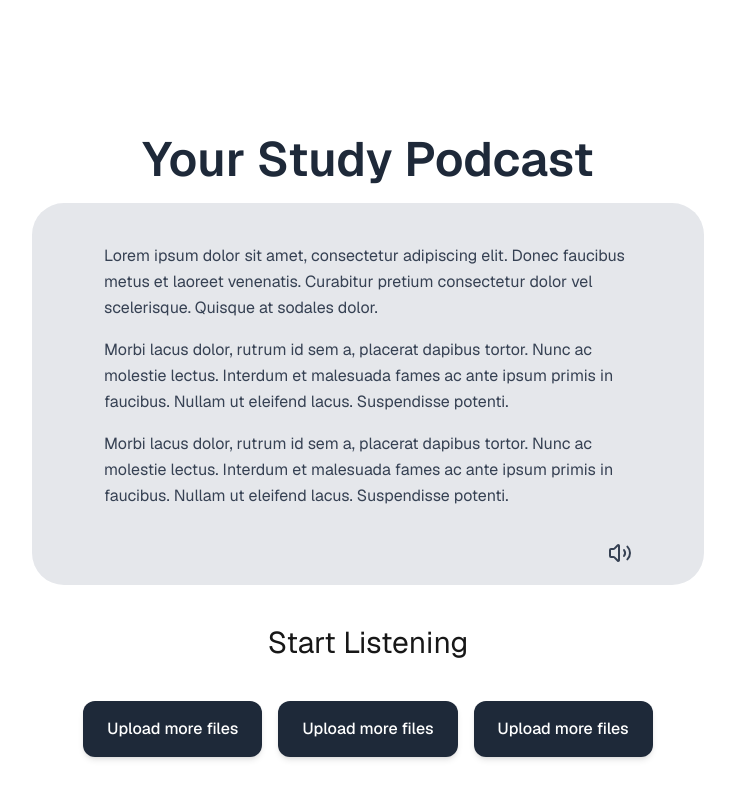
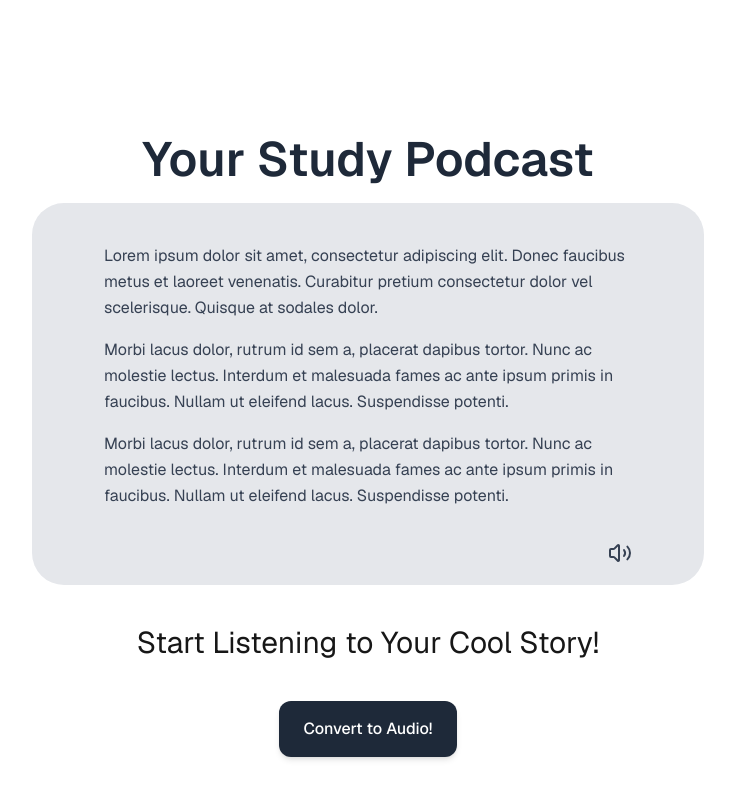
Before and after one commit to laurensgalarza/VoiceNotes, a Next.js app in the folder voicenotes/: page / in a window 1280 px wide. Shown: the part 2320-3120 px from the top of the page, without its empty margins (272-1007 px from the left). Built offline with nearby package versions, Linux system fonts and the light colour scheme.

Commit message:
Add audio integration and button to result.js. should be the completed files.

```diff
--- a/voicenotes/src/app/api copy/generateStory/route.js
+++ /dev/null
@@ -1,23 +0,0 @@
-//route.js that configures the openrouter api call
-export async function POST(req) {
-    const { prompt } = await req.json();
-    const response = await fetch("https://openrouter.ai/api/v1/chat/completions", {
-    method: "POST",
-    headers: {
-        "Authorization": "Bearer ${process.env.local.OPENROUTER_API_KEY}",
-        "Content-Type": "application/json"
-    },
-        body: JSON.stringify({
-        model: "deepseek/deepseek-r1:free",
-        messages: [
-            {
-            role: "user",
-            content: prompt
-            }
-    ]
-    })
-    })
-
-    const data = await response.json();
-    return Response.json(data)
-}
--- a/voicenotes/src/app/api/generateStory/route.js
+++ b/voicenotes/src/app/api/generateStory/route.js
@@ -3,7 +3,7 @@
 let currentStoryOutput = ""
 export async function POST(req) {
 
-    try{
+    try {
         const {
             topic,
             fileTexts, //file array
@@ -15,15 +15,15 @@ export async function POST(req) {
 
         const inputText = [];
 
-    if (topic){
+        if (topic) {
             inputText.push("Topic: " + topic)
         }
-    if(Array.isArray(fileTexts) && fileTexts.length > 0){
+        if (Array.isArray(fileTexts) && fileTexts.length > 0) {
             inputText.push("Uploaded File Content: \n" + fileTexts.join("\n\n"))
         }
 
-    if (inputText.length === 0){
-        return new Response(JSON.stringify({error: "No topic or file uploaded"}), {status: 400})
+        if (inputText.length === 0) {
+            return new Response(JSON.stringify({ error: "No topic or file uploaded" }), { status: 400 })
         }
 
 
@@ -41,6 +41,7 @@ export async function POST(req) {
 
     Begin:
     `
+        console.log("OPENROUTER KEY:", process.env.OPENROUTER_API_KEY);
         const response = await fetch("https://openrouter.ai/api/v1/chat/completions", {
             method: "POST",
             headers: {
@@ -58,19 +59,21 @@ export async function POST(req) {
             })
         })
 
+        console.log("API status:", response.status);
+        const data = await response.json();
+        console.log("API response:", data);
 
-    const data = await response.json();
         const story = data.choices?.[0]?.message?.content;
 
-    if(!story){
-        return new Response(JSON.stringify({error: "No story generated"}), {status: 500})
+        if (!story) {
+            return new Response(JSON.stringify({ error: "No story generated" }), { status: 500 })
         }
 
-    return new Response(JSON.stringify({story}), {status:200})
+        return new Response(JSON.stringify({ story }), { status: 200 })
 
     }
-    catch(error){
+    catch (error) {
         alert(error)
-        return new Response(JSON.stringify({error: "Story Generation Failed"}), {status: 500})
+        return new Response(JSON.stringify({ error: "Story Generation Failed" }), { status: 500 })
     }
 }
--- a/voicenotes/src/app/frontend/result.js
+++ b/voicenotes/src/app/frontend/result.js
@@ -1,18 +1,57 @@
-//resulting podcast section
-"use client"
-import React, {useState, useEffect} from "react";
-import { Volume2 } from 'lucide-react';
-export default function Result({story}) {
+// resulting podcast section
+"use client";
+import React, { useState, useEffect } from "react";
+import { Volume2 } from "lucide-react";
+
+export default function Result({ story }) {
+  const [audioUrl, setAudioUrl] = useState(null); // for preview
+
+  const handleConvertToAudio = async () => {
+    if (!story) {
+      alert("No story to convert.");
+      return;
+    }
+
+    try {
+      const response = await fetch("https://ae5b205d-3690-4f5d-944e-43d9dfe29142-00-1gjkschdsxlzt.picard.replit.dev/convert", {
+        method: "POST",
+        headers: {
+          "Content-Type": "application/json",
+        },
+        body: JSON.stringify({ text: story }),
+      });
+
+      if (!response.ok) {
+        alert("Audio conversion failed.");
+        return;
+      }
+
+      const blob = await response.blob();
+      const url = window.URL.createObjectURL(blob);
+      setAudioUrl(url);
+
+      // Optional autoplay
+      const audio = new Audio(url);
+      audio.play();
+    } catch (error) {
+      console.error("Error converting to audio:", error);
+      alert("Something went wrong.");
+    }
+  };
 
   return (
-
-    <div className="mt-50 w-[75%] md:w-full container mx-auto max-w-2xl">       {/* text transcription container*/}
+    <div className="mt-50 w-[75%] md:w-full container mx-auto max-w-2xl">
+      {/* text transcription container */}
       <h1 className="mb-5 text-4xl md:text-5xl text-center font-semibold text-gray-800">
         Your Study Podcast
       </h1>
+
       <div className="bg-gray-200 px-6 md:px-18 pt-6 md:pt-10 pb-5 rounded-2xl md:rounded-4xl mb-8 text-gray-700 leading-relaxed text-left">
-        {story ? (<p className="mb-4">{story}</p>) :
-        (<div><p className="mb-4">
+        {story ? (
+          <p className="mb-4">{story}</p>
+        ) : (
+          <div>
+            <p className="mb-4">
               Lorem ipsum dolor sit amet, consectetur adipiscing elit. Donec faucibus metus et
               laoreet venenatis. Curabitur pretium consectetur dolor vel scelerisque. Quisque at
               sodales dolor.
@@ -26,34 +65,40 @@ export default function Result({story}) {
               Morbi lacus dolor, rutrum id sem a, placerat dapibus tortor. Nunc ac molestie
               lectus. Interdum et malesuada fames ac ante ipsum primis in faucibus. Nullam ut
               eleifend lacus. Suspendisse potenti.
-        </p></div>)}
+            </p>
+          </div>
+        )}
 
-
-              {/* speaker button*/}
+        {/* speaker icon */}
         <div className="flex justify-end">
-          <button className="cursor-pointer hover:scale-105 active:text-black-900" >
+          <button className="cursor-pointer hover:scale-105 active:text-black-900">
             <Volume2 className="text-6xl text-gray-700 mt-4 " />
           </button>
         </div>
       </div>
 
+      {/* audio preview */}
+      {audioUrl && (
+        <div className="text-center mt-4">
+          <audio controls src={audioUrl}></audio>
+          <p className="text-sm text-gray-600 mt-2">Audio preview of your story</p>
+        </div>
+      )}
+
       <div className="text-center m-10 text-3xl">
-        Start Listening
+        Start Listening to Your Cool Story!
       </div>
 
-              {/* upload more files buttons */}
+      {/* convert + upload buttons */}
       <div className="flex justify-center gap-4 mb-8">
-
-        <button className="bg-gray-800 hover:bg-gray-900 text-white py-4 px-6 rounded-xl text-base font-medium shadow-md cursor-pointer active:opacity-70 duration-300">
-          Upload more files
-        </button>
-        <button className="bg-gray-800 hover:bg-gray-900 text-white py-4 px-6 rounded-xl text-base font-medium shadow-md cursor-pointer active:opacity-70 duration-300">
-          Upload more files
-        </button>
-        <button className="bg-gray-800 hover:bg-gray-900 text-white py-4 px-6 rounded-xl text-base font-medium shadow-md cursor-pointer active:opacity-70 duration-300">
-          Upload more files
+        <button
+          onClick={handleConvertToAudio}
+          className="bg-gray-800 hover:bg-gray-900 text-white py-4 px-6 rounded-xl text-base font-medium shadow-md cursor-pointer active:opacity-70 duration-300"
+        >
+          Convert to Audio!
         </button>
       </div>
+
       <p className="text-4xl text-gray-700 m-30 font-semibold text-center">
         Thanks for using VoiceNotes!
       </p>
```
Also changed, not shown: 2 other files (tests, documents, lock files or other folders). Lines whose indentation alone changed are shown as unchanged.
